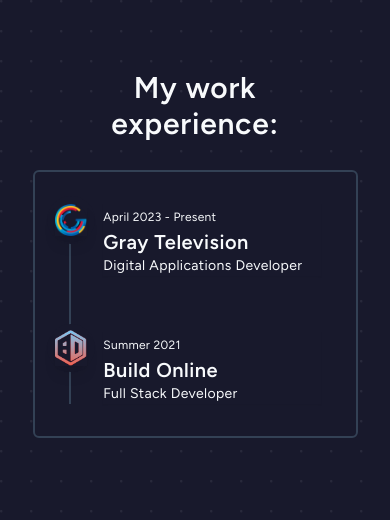
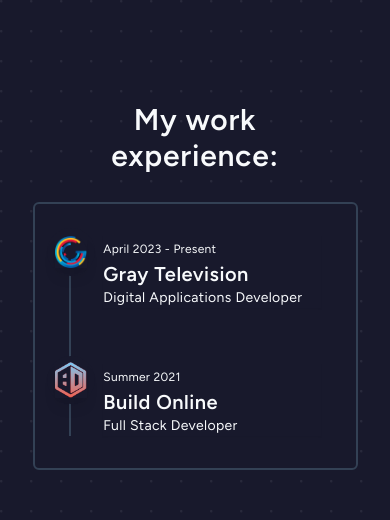
Before and after one commit to NickDillon1412/portfolio-site, a Vue app: page / in a window 390 px wide. Shown: the part 570-1090 px from the top of the page. Built offline with nearby package versions, Linux system fonts and the light colour scheme.

Commit message:
Updated margin for mobile

```diff
--- a/src/views/HomeView.vue
+++ b/src/views/HomeView.vue
@@ -16,7 +16,6 @@
 							class="absolute bottom-0 left-0 z-10 w-full h-3 transition-all duration-300 ease-out -skew-x-12 bg-pink-400"></span>
 					</div>
 				</h1>
-
 			</div>
 			<p class="w-9/12 text-xl font-semibold sm:w-full">
 				I'm a full stack developer, working with <vue-typewriter-effect
@@ -24,7 +23,7 @@
 			</p>
 		</div>
 
-		<div class="mt-24 sm:mt-40">
+		<div class="mt-32 sm:mt-40">
 			<h1 class="w-9/12 mx-auto text-3xl font-semibold text-center mb-7">My work experience:</h1>
 			<div class="flex justify-center w-10/12 mx-auto border-2 rounded-md bg-[#18192c] md:max-w-xl border-slate-700">
 				<Work />
```
